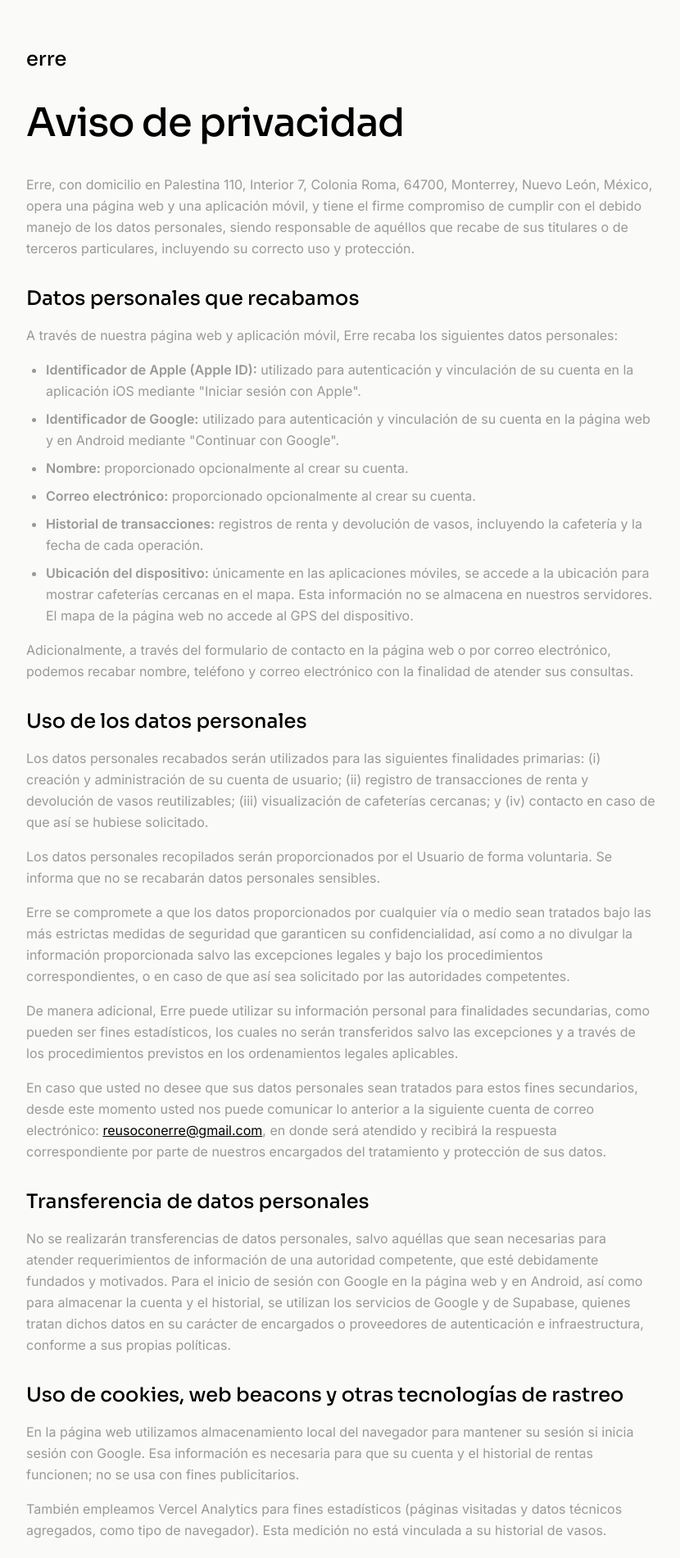
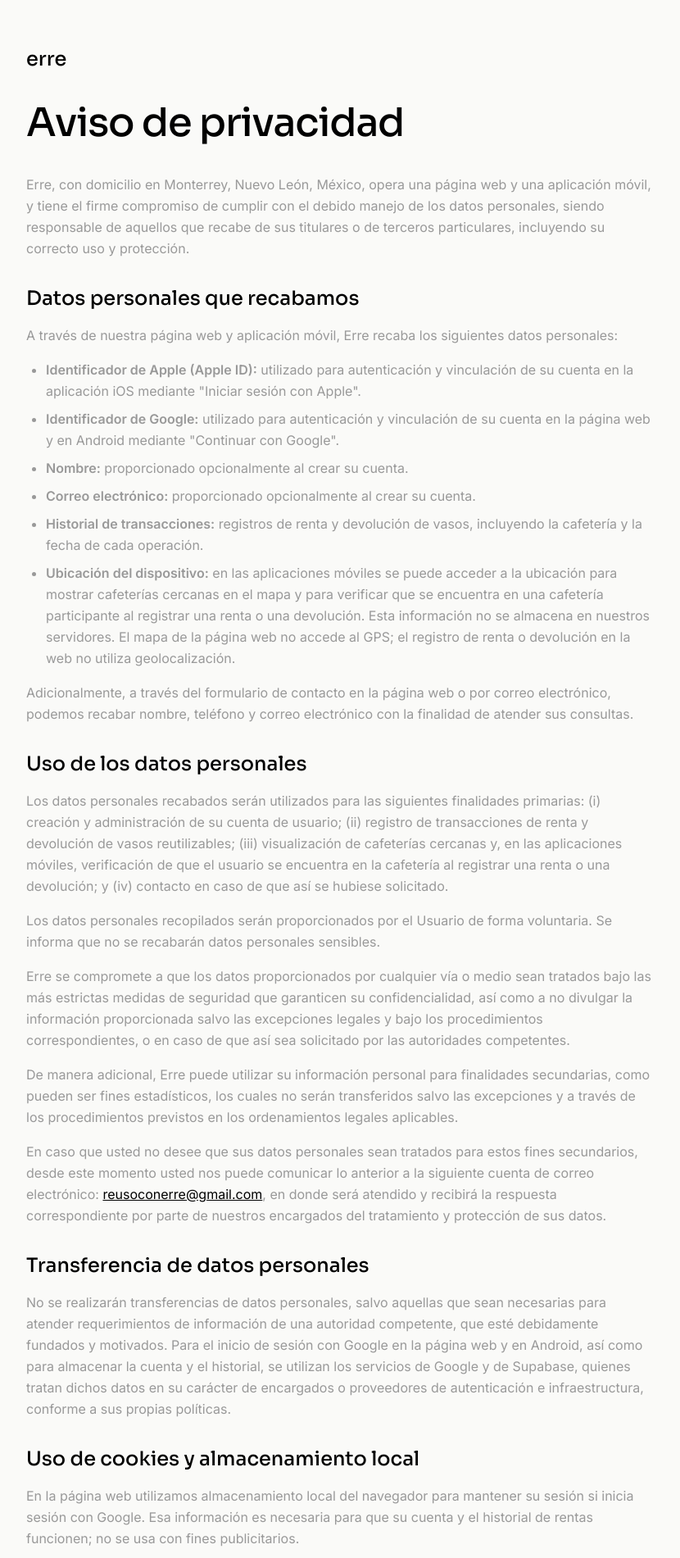
Before and after one commit to mansurgarate-create/erre-web, a React (Vite) app: page /privacidad in a window 1280 px wide. Shown: the top 1901 px of the page at 82% size, without its empty margins (224-1054 px from the left). Built offline with nearby package versions, Linux system fonts and the light colour scheme.

Commit message:
Tighten the privacy notice: city-only address, no web beacons, and app geolocation for cafe check-in.
Co-authored-by: Cursor <cursoragent@cursor.com>

```diff
--- a/src/pages/PrivacyPolicy.tsx
+++ b/src/pages/PrivacyPolicy.tsx
@@ -31,7 +31,7 @@ export default function PrivacyPolicy() {
           <FadeIn delay={100}>
             <div className="space-y-8 text-muted text-sm md:text-base leading-relaxed">
               <p>
-                Erre, con domicilio en Palestina 110, Interior 7, Colonia Roma, 64700, Monterrey, Nuevo León, México, opera una página web y una aplicación móvil, y tiene el firme compromiso de cumplir con el debido manejo de los datos personales, siendo responsable de aquéllos que recabe de sus titulares o de terceros particulares, incluyendo su correcto uso y protección.
+                Erre, con domicilio en Monterrey, Nuevo León, México, opera una página web y una aplicación móvil, y tiene el firme compromiso de cumplir con el debido manejo de los datos personales, siendo responsable de aquellos que recabe de sus titulares o de terceros particulares, incluyendo su correcto uso y protección.
               </p>
 
               <div>
@@ -47,7 +47,7 @@ export default function PrivacyPolicy() {
                   <li><strong>Nombre:</strong> proporcionado opcionalmente al crear su cuenta.</li>
                   <li><strong>Correo electrónico:</strong> proporcionado opcionalmente al crear su cuenta.</li>
                   <li><strong>Historial de transacciones:</strong> registros de renta y devolución de vasos, incluyendo la cafetería y la fecha de cada operación.</li>
-                  <li><strong>Ubicación del dispositivo:</strong> únicamente en las aplicaciones móviles, se accede a la ubicación para mostrar cafeterías cercanas en el mapa. Esta información no se almacena en nuestros servidores. El mapa de la página web no accede al GPS del dispositivo.</li>
+                  <li><strong>Ubicación del dispositivo:</strong> en las aplicaciones móviles se puede acceder a la ubicación para mostrar cafeterías cercanas en el mapa y para verificar que se encuentra en una cafetería participante al registrar una renta o una devolución. Esta información no se almacena en nuestros servidores. El mapa de la página web no accede al GPS; el registro de renta o devolución en la web no utiliza geolocalización.</li>
                 </ul>
                 <p className="mb-4">
                   Adicionalmente, a través del formulario de contacto en la página web o por correo electrónico, podemos recabar nombre, teléfono y correo electrónico con la finalidad de atender sus consultas.
@@ -56,7 +56,7 @@ export default function PrivacyPolicy() {
                   Uso de los datos personales
                 </h2>
                 <p className="mb-4">
-                  Los datos personales recabados serán utilizados para las siguientes finalidades primarias: (i) creación y administración de su cuenta de usuario; (ii) registro de transacciones de renta y devolución de vasos reutilizables; (iii) visualización de cafeterías cercanas; y (iv) contacto en caso de que así se hubiese solicitado.
+                  Los datos personales recabados serán utilizados para las siguientes finalidades primarias: (i) creación y administración de su cuenta de usuario; (ii) registro de transacciones de renta y devolución de vasos reutilizables; (iii) visualización de cafeterías cercanas y, en las aplicaciones móviles, verificación de que el usuario se encuentra en la cafetería al registrar una renta o una devolución; y (iv) contacto en caso de que así se hubiese solicitado.
                 </p>
                 <p className="mb-4">
                   Los datos personales recopilados serán proporcionados por el Usuario de forma voluntaria. Se informa que no se recabarán datos personales sensibles.
@@ -77,13 +77,13 @@ export default function PrivacyPolicy() {
                   Transferencia de datos personales
                 </h2>
                 <p>
-                  No se realizarán transferencias de datos personales, salvo aquéllas que sean necesarias para atender requerimientos de información de una autoridad competente, que esté debidamente fundados y motivados. Para el inicio de sesión con Google en la página web y en Android, así como para almacenar la cuenta y el historial, se utilizan los servicios de Google y de Supabase, quienes tratan dichos datos en su carácter de encargados o proveedores de autenticación e infraestructura, conforme a sus propias políticas.
+                  No se realizarán transferencias de datos personales, salvo aquellas que sean necesarias para atender requerimientos de información de una autoridad competente, que esté debidamente fundados y motivados. Para el inicio de sesión con Google en la página web y en Android, así como para almacenar la cuenta y el historial, se utilizan los servicios de Google y de Supabase, quienes tratan dichos datos en su carácter de encargados o proveedores de autenticación e infraestructura, conforme a sus propias políticas.
                 </p>
               </div>
 
               <div>
                 <h2 className="font-heading text-xl md:text-2xl font-medium text-black mb-4">
-                  Uso de cookies, web beacons y otras tecnologías de rastreo
+                  Uso de cookies y almacenamiento local
                 </h2>
                 <p className="mb-4">
                   En la página web utilizamos almacenamiento local del navegador para mantener su sesión si inicia sesión con Google. Esa información es necesaria para que su cuenta y el historial de rentas funcionen; no se usa con fines publicitarios.
```
